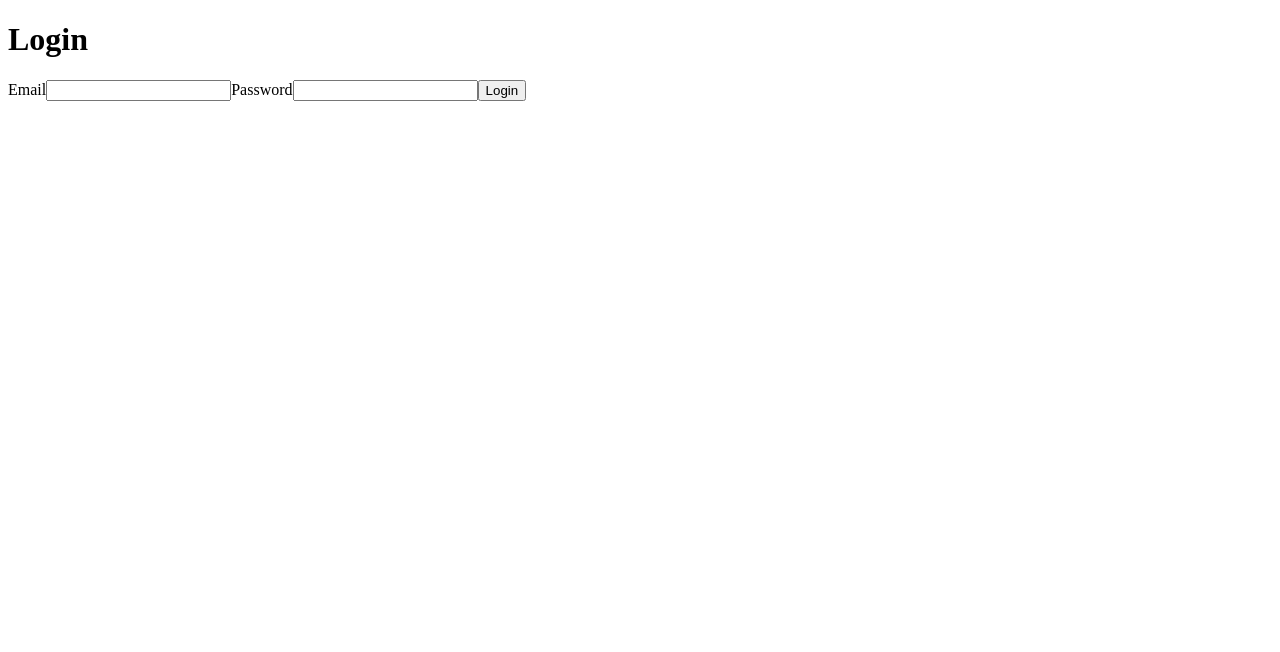
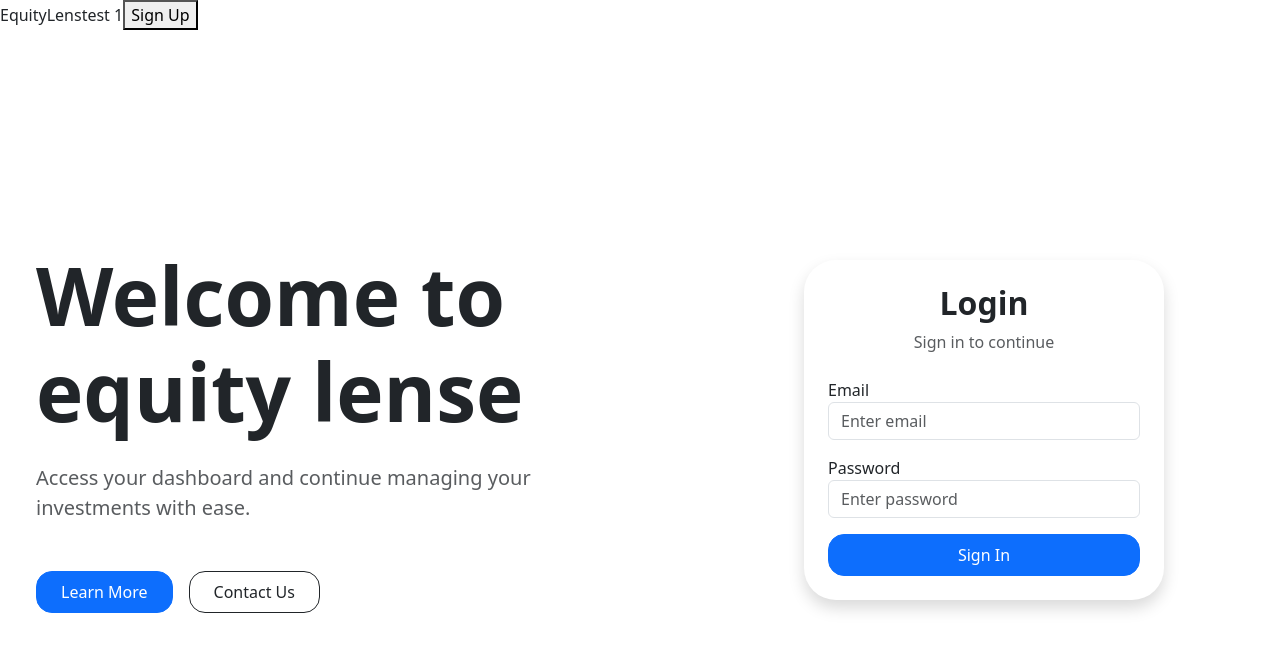
Before and after one commit to COS301-SE-2026/Equity-Lens, a React (Vite) app in the folder frontend/: page / in a window 1280 px wide. Shown: the top 652 px of the page. Built offline with nearby package versions, Linux system fonts and the light colour scheme.

Commit message:
AS: Fixed the login page

```diff
--- a/frontend/src/pages/Auth/Login.jsx
+++ b/frontend/src/pages/Auth/Login.jsx
@@ -1,17 +1,104 @@
-import React from "react";
+import "bootstrap/dist/css/bootstrap.min.css";
 
 export default function Login() {
   return (
-    <div className="container">
-      <h1>Login</h1>
 
-      <label>Email</label>
-      <input type="email" />
+    <div className="vh-100 bg-white">
 
-      <label>Password</label>
-      <input type="password" />
+      <nav className="bg-white">
+        <span>
+          EquityLens
+        </span>
 
-      <button>Login</button>
+        <label>
+          test 1
+        </label>
+
+
+        <button>
+          Sign Up
+        </button>
+
+
+      </nav>
+
+
+      <div className="row h-100">
+
+        {/* Left Side of the login page */}
+        <div className="col-md d-flex flex-column justify-content-center p-5">
+
+          <h1 className="display-1 fw-bold mb-4">
+            Welcome to equity lense
+          </h1>
+
+          <p className="text-muted fs-5 mb-4">
+            Access your dashboard and continue managing your
+            investments with ease.
+          </p>
+
+          <div className="d-flex flex-row gap-3 mt-4">
+
+  <button className="btn btn-primary px-4 py-2 rounded-4">
+    Learn More
+  </button>
+
+  <button className="btn btn-outline-dark px-4 py-2 rounded-4">
+    Contact Us
+  </button>
+
+</div>
+        </div>
+
+        {/* Right Side of the login page */}
+        <div className="col-md d-flex justify-content-center align-items-center">
+
+          <div
+            className="p-4 rounded-5 shadow"
+            style={{ width: "100%", maxWidth: "360px" }}
+          >
+
+            <div className="text-center mb-4 ">
+              <h2 className="fw-bold">
+                Login
+              </h2>
+
+              <p className="text-muted">
+                Sign in to continue
+              </p>
+            </div>
+
+            {/* Email section the login page */}
+            <div className="mb-3">
+              <label>
+                Email
+              </label>
+
+              <input
+                type="email"
+                className="form-control"
+                placeholder="Enter email"
+              />
+            </div>
+
+            <div className="mb-3">
+              <label>
+                Password
+              </label>
+
+              <input
+                type="password"
+                className="form-control"
+                placeholder="Enter password"
+              />
+            </div>
+
+            <button className="btn btn-primary w-100 p-2 rounded-4 shadow-s">
+              Sign In
+            </button>
+          </div>
+        </div>
+      </div>
     </div>
   );
 }
```
